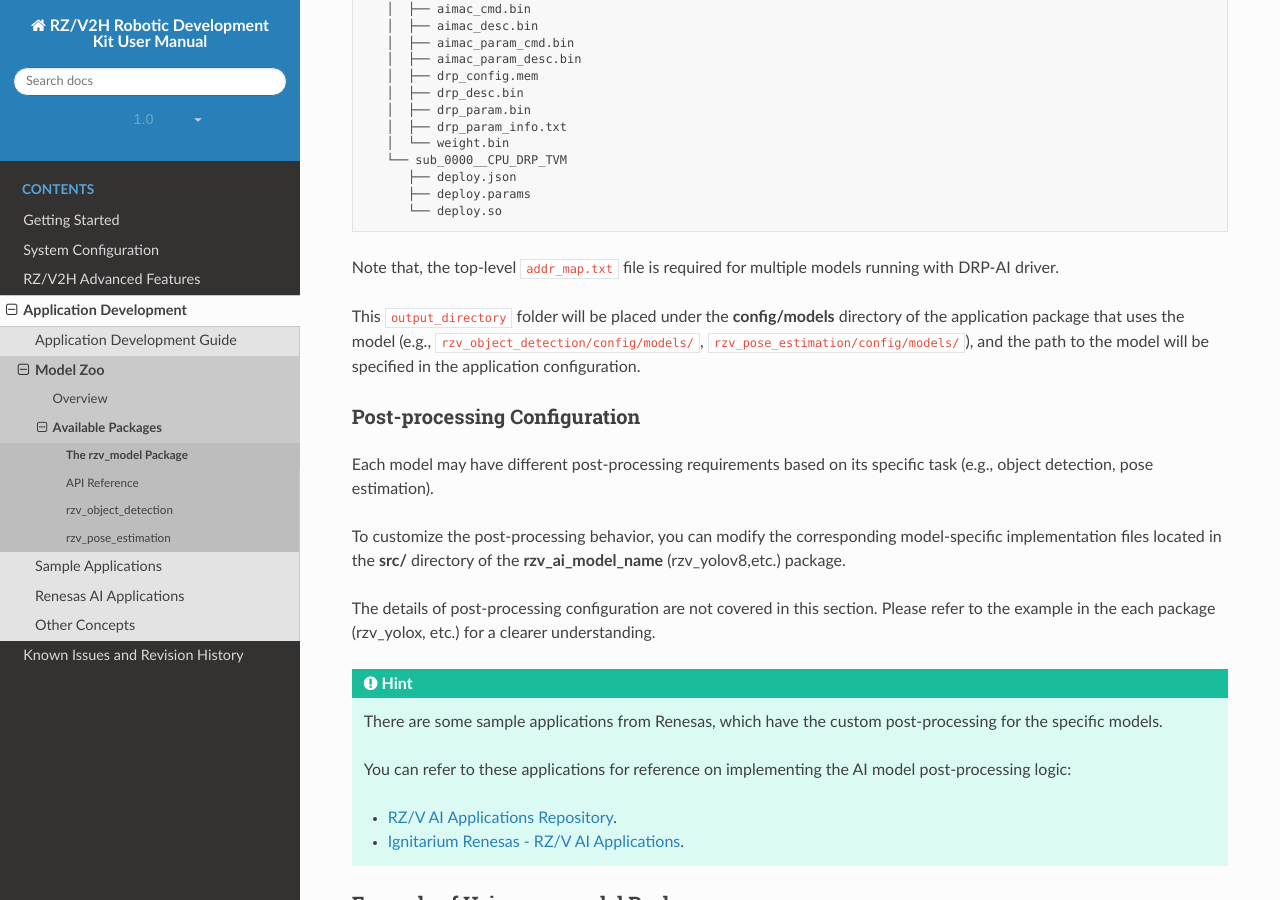
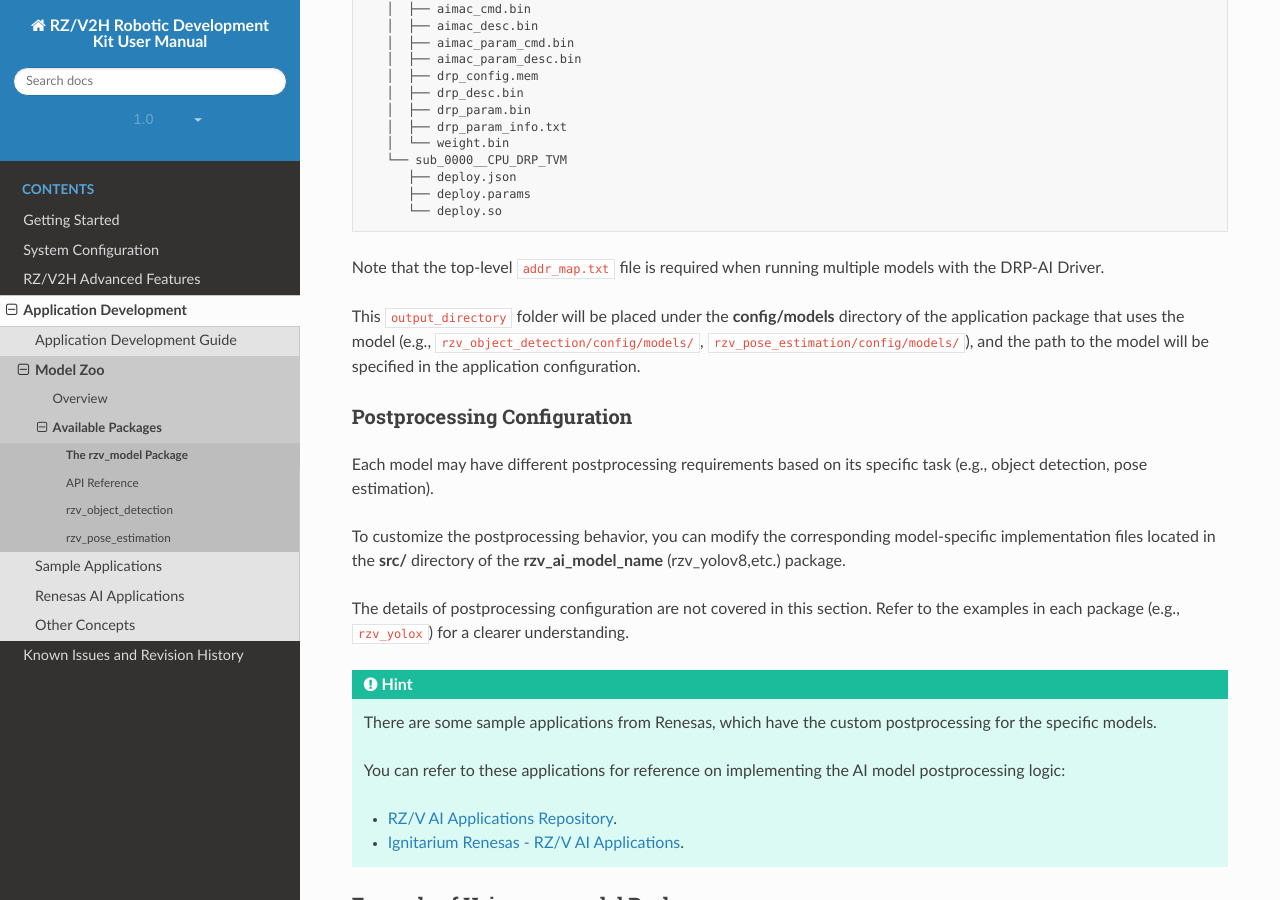
Before and after one commit to renesas-rdk/rzv2h_rdk_documentation, a Sphinx documentation site: the page built from source/chapter-4/model_zoo/rzv_model.rst, in a window 1280 px wide and 900 px high, scrolled down 2284 px. Built offline with Sphinx 7.4.7 and the Read the Docs theme 3.1.0, drawn with Linux system fonts in a browser that asks for light colours; comment, search, counter and statistics services are not loaded; some of the changed text lies outside the part shown.

Commit message:
docs(model-zoo): fix grammar and model config API example
Signed-off-by: Cong Nguyen <cong.nguyen.zn@renesas.com>

```diff
--- a/source/chapter-4/model_zoo/api_reference.rst
+++ b/source/chapter-4/model_zoo/api_reference.rst
@@ -21,7 +21,7 @@
      cv::Rect roi;            // Region of interest within the image
    };
 
-ModelResult (base class)
+ModelResult (Base Class)
 ~~~~~~~~~~~~~~~~~~~~~~~~
 
 All result types inherit from this. Contains timing information from each inference stage.
@@ -555,7 +555,7 @@
    auto status = UtilsROS::encode_inference_timing_diagnostic(
      "yolo_node", pre_ms, infer_ms, post_ms);
 
-Detection layout in a PoseArray
+Detection Layout in a PoseArray
 ~~~~~~~~~~~~~~~~~~~~~~~~~~~~~~~
 
 Each detection occupies a fixed block of **8 poses**:
--- a/source/chapter-4/model_zoo/rzv_model.rst
+++ b/source/chapter-4/model_zoo/rzv_model.rst
@@ -3,20 +3,20 @@
 The rzv_model Package
 ^^^^^^^^^^^^^^^^^^^^^^^^^^
 
-The **rzv_model** package is a C++ library designed to facilitate the deployment of AI models on the RZ/V2H platform using the DRP-AI driver.
+The **rzv_model** package is a C++ library designed to facilitate the deployment of AI models on the RZ/V2H platform using the DRP-AI Driver.
 
 It provides a unified interface for loading, running, and managing various AI models optimized for the RZ/V2H architecture.
 
 Base Framework
 """""""""""""""""""""""
 
-The **rzv_model** package provides a flexible and modular framework for deploying AI models optimized on DRP-AI driver for the RZ/V2H platform.
+The **rzv_model** package provides a flexible and modular framework for deploying AI models optimized on DRP-AI Driver for the RZ/V2H platform.
 It includes the following core features:
 
 - Abstracted model interface with hardware acceleration support.
-- Common pre-processing and post-processing utilities for image-based inference.
+- Common preprocessing and postprocessing utilities for image-based inference.
 - DRP-AI runtime integration for efficient inference execution.
-- Support multiple AI model running at the same time with DRP-AI driver.
+- Support for running multiple AI models simultaneously with the DRP-AI Driver.
 - Support for both YUV422 and RGB image formats.
 
 Package Structure
@@ -55,15 +55,15 @@
 The **rzv_model** package follows a **modular architecture** designed for extensibility, maintainability, and efficient deployment on DRP-AI.
 
 - **Base Model:**
-  Provides the ``BaseModel`` class, which implements shared functionalities such as model loading, pre-processing, inference execution, and result handling.
+  Provides the ``BaseModel`` class, which implements shared functionalities such as model loading, preprocessing, inference execution, and result handling.
 
 - **Model-Specific Implementations:**
-  Each AI model (e.g., YOLOX, YOLOv8, HRNet, RTMPose) inherits from the base class and extends it with task-specific logic such as detection parsing or key point extraction.
+  Each AI model (e.g., YOLOX, YOLOv8, HRNetV2, RTMPose) inherits from the base class and extends it with task-specific logic such as detection parsing or keypoint extraction.
 
 - **Utility Modules:**
-  Contain helper functions for image pre-processing, tensor conversion, normalization, and post-processing visualization.
+  Contain helper functions for image preprocessing, tensor conversion, normalization, and postprocessing visualization.
 
-This modular design enables developers to easily integrate new AI models and customize pre-processing or inference pipelines for various use cases on the RZ/V2H platform.
+This modular design enables developers to easily integrate new AI models and customize preprocessing or inference pipelines for various use cases on the RZ/V2H platform.
 
 .. _how_to_use_rzv_model_package:
 
@@ -72,7 +72,7 @@
 
 To use the **rzv_model** package, you need to prepare the model configuration files, including the compiled model files from the DRP-AI TVM conversion process.
 
-Please follow the steps below to set up and use the **rzv_model** package effectively.
+Follow the steps below to set up and use the **rzv_model** package effectively.
 
 Input Requirements Files
 ~~~~~~~~~~~~~~~~~~~~~~~~
@@ -123,26 +123,26 @@
          ├── deploy.params
          └── deploy.so
 
-Note that, the top-level ``addr_map.txt`` file is required for multiple models running with DRP-AI driver.
+Note that the top-level ``addr_map.txt`` file is required when running multiple models with the DRP-AI Driver.
 
 This ``output_directory`` folder will be placed under the **config/models** directory of the application package that uses the model
 (e.g., ``rzv_object_detection/config/models/``, ``rzv_pose_estimation/config/models/``),
 and the path to the model will be specified in the application configuration.
 
-Post-processing Configuration
+Postprocessing Configuration
 ~~~~~~~~~~~~~~~~~~~~~~~~~~~~~~~~~~
 
-Each model may have different post-processing requirements based on its specific task (e.g., object detection, pose estimation).
+Each model may have different postprocessing requirements based on its specific task (e.g., object detection, pose estimation).
 
-To customize the post-processing behavior, you can modify the corresponding model-specific implementation files located in the **src/** directory of the **rzv_ai_model_name** (rzv_yolov8,etc.) package.
+To customize the postprocessing behavior, you can modify the corresponding model-specific implementation files located in the **src/** directory of the **rzv_ai_model_name** (rzv_yolov8,etc.) package.
 
-The details of post-processing configuration are not covered in this section. Please refer to the example in the each package (rzv_yolox, etc.) for a clearer understanding.
+The details of postprocessing configuration are not covered in this section. Refer to the examples in each package (e.g., ``rzv_yolox``) for a clearer understanding.
 
 .. hint::
 
-    There are some sample applications from Renesas, which have the custom post-processing for the specific models.
+    There are some sample applications from Renesas, which have the custom postprocessing for the specific models.
 
-    You can refer to these applications for reference on implementing the AI model post-processing logic:
+    You can refer to these applications for reference on implementing the AI model postprocessing logic:
 
     - `RZ/V AI Applications Repository <https://github.com/renesas-rz/rzv_ai_sdk/tree/main>`_.
 
```
Also changed, not shown: other parts of source/chapter-4/model_zoo/rzv_model.rst (+2 -2 lines), source/chapter-4/model_zoo/rzv_object_detection.rst (+4 -4 lines).
